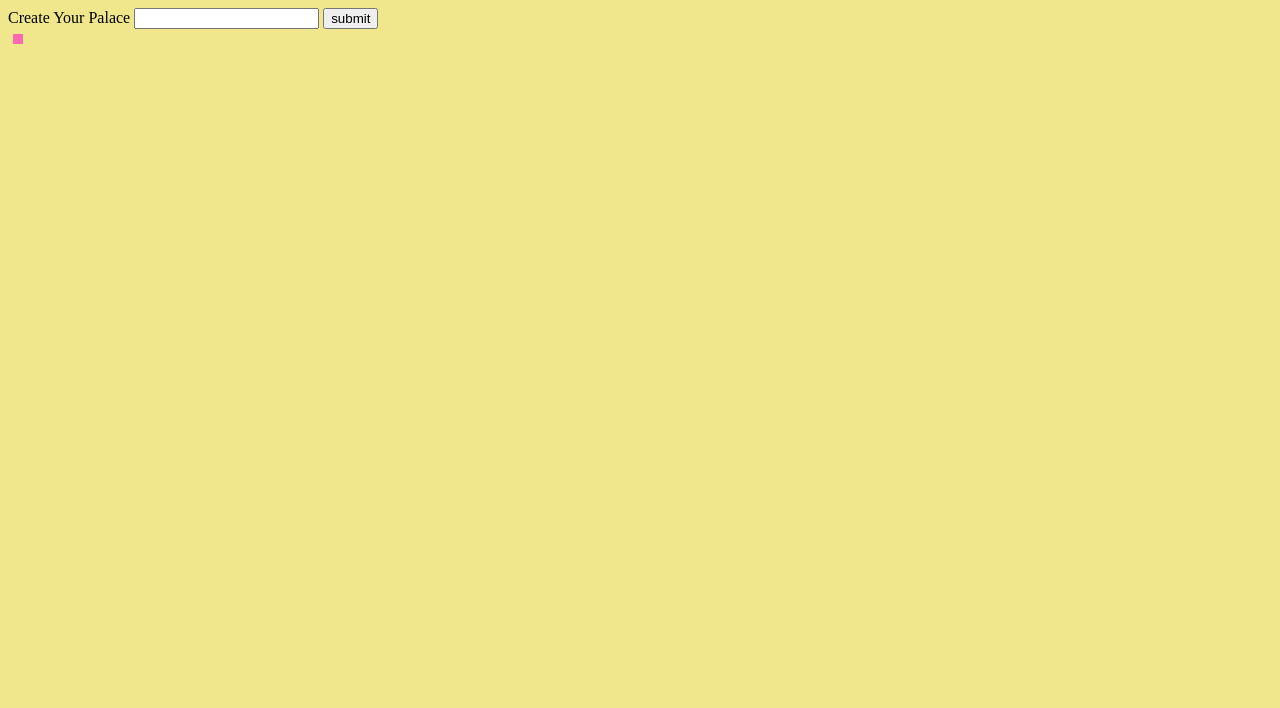
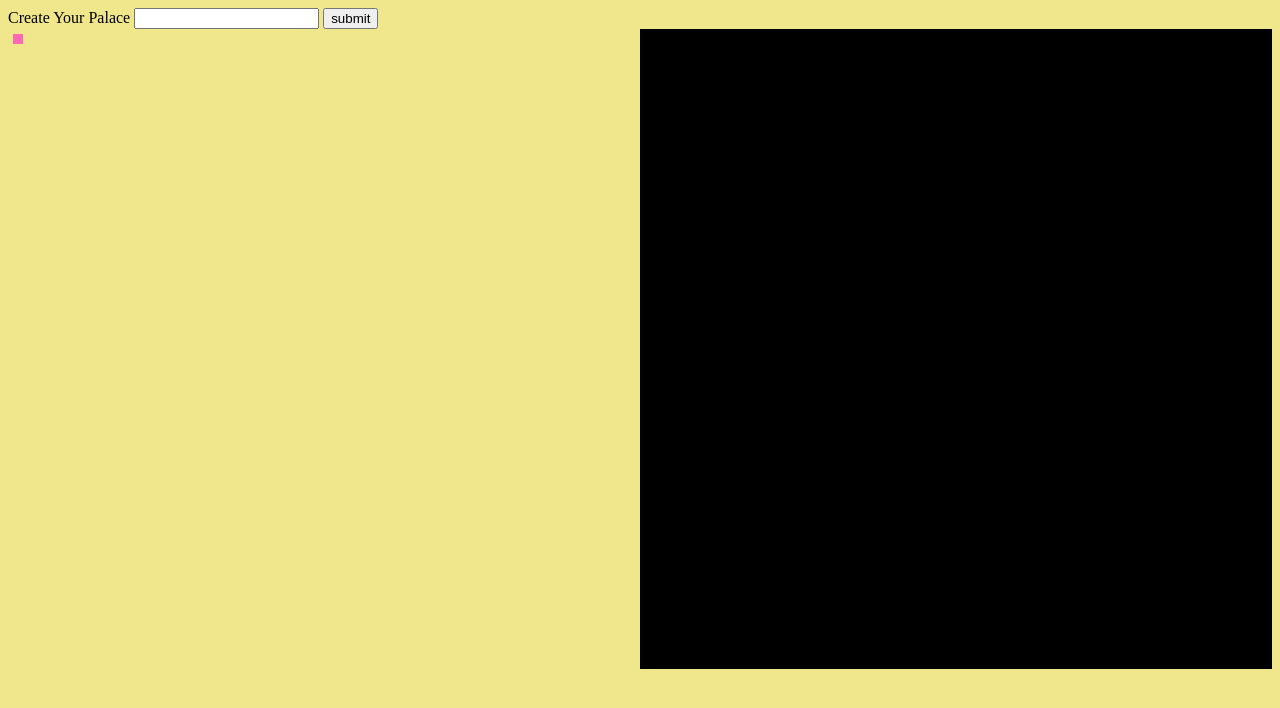
Before and after one commit to DXRovang/Memory-frontend, a plain HTML site: page index.html in a window 1280 px wide. Drawn offline with Linux system fonts and the light colour scheme; no server answers.

Commit message:
adds room.js

```diff
--- a/index.html
+++ b/index.html
@@ -12,9 +12,12 @@
       <input type="text">
       <input type="submit" value="submit">
     </form>
+    <div id="LeftContainer">
     <div id="Title"></div>
   </div>
-
+  <div id="RightContainer"></div>
+  </div>
+  <script src="src/room.js"></script>
   <script src="src/palace.js"></script>
   <script src="src/locis.js"></script>
   <script src="src/index.js"></script>
--- a/src/index.js
+++ b/src/index.js
@@ -5,3 +5,8 @@
  function jsonToJS(r){
   return r.json()
  }
+
+
+
+
+ loadRoom()
--- /dev/null
+++ b/src/room.js
@@ -0,0 +1,15 @@
+function loadRoom(){
+  const rc = document.getElementById("RightContainer")
+  for(let j=0; j< 20; j++){
+  const tr = document.createElement("tr")
+  tr.setAttribute("class", "block")
+  tr.innerHTML = "bk"
+  rc.append(tr)
+  for(let i = 0; i < 20; i++){
+    const td = document.createElement("td")
+    td.setAttribute("class", "block")
+    td.innerHTML = "bk"
+    tr.append(td)
+    }
+   }
+  }
--- a/styles/styles.css
+++ b/styles/styles.css
@@ -27,3 +27,21 @@ body{
   padding: 5px;
   margin: 5px;
 }
+
+#LeftContainer{
+  width: 50%;
+  float: left;
+}
+
+#RightContainer{
+  width: 50%;
+  height: 75%;
+  /* background-color: black; */
+  float: left;
+}
+
+.block{
+  height: 30px;
+  background-color: black;
+  width: 30px;
+}
```
